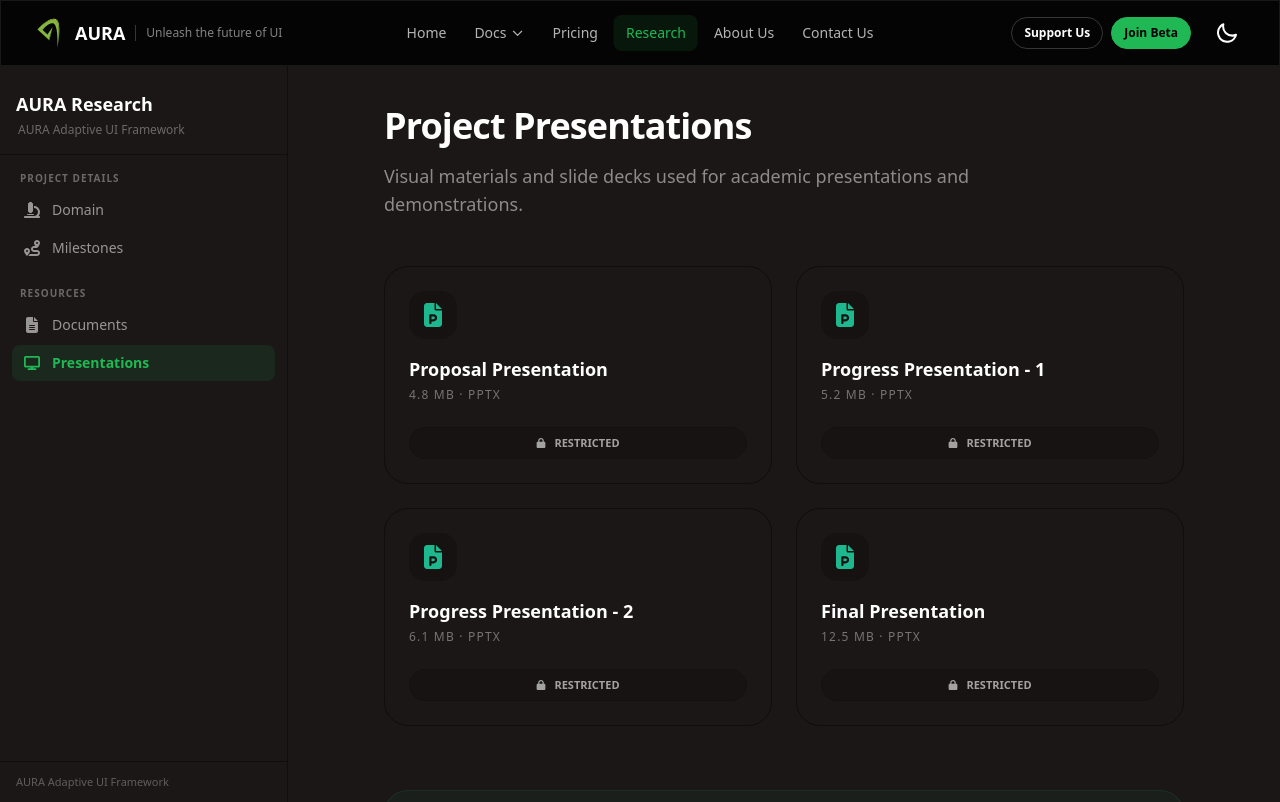
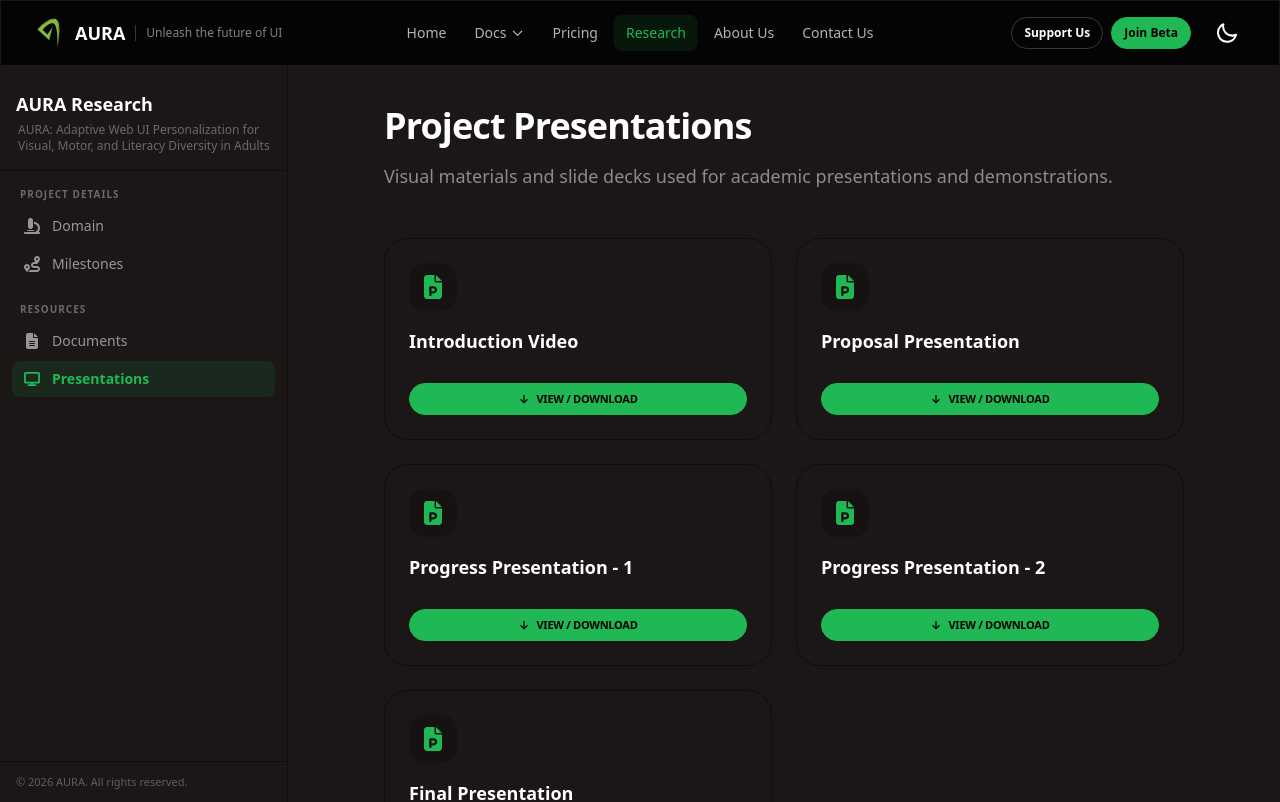
Before and after one commit to RP-25-26J-474/AURA-Website, a React (Vite) app in the folder aura-web/: page /research/presentations in a window 1280 px wide. Built offline with nearby package versions, Linux system fonts and the light colour scheme.

Commit message:
feat: documents and presentation links

```diff
--- /dev/null
+++ b/aura-web/src/constants/research.js
@@ -0,0 +1,91 @@
+export const RESEARCH_MILESTONES = [
+    {
+        title: "Project Proposal",
+        status: "completed",
+        description: "Initial project outline, problem definition, and feasibility study.",
+    },
+    {
+        title: "Progress Presentation - 1",
+        status: "completed",
+        description: "Presentation of initial research findings and prototype architecture.",
+    },
+    {
+        title: "Progress Presentation - 2",
+        status: "completed",
+        description: "Demonstration of core ML models and adaptation layer integration.",
+    },
+    {
+        title: "Final Assessment & Viva",
+        status: "upcoming",
+        description: "Comprehensive evaluation of the entire AURA framework and user studies.",
+    }
+];
+
+export const RESEARCH_DOCUMENTS = [
+    { title: "Project Charter", status: "available", url: "https://drive.google.com/file/d/1ZoNtzcvEEZI6K8w6-I3SD4ElhITsGUwd/view?usp=sharing" },
+    { title: "Proposal Documents", status: "available", url: "https://drive.google.com/drive/folders/1h4KSu76m2nqZN0Dbgx5N9shqS_WCIswk?usp=sharing" },
+    { title: "Checklist 1", status: "available", url: "https://drive.google.com/file/d/1SCNchIudTsvnB9dVYnff-SUZ9cRfQnpu/view?usp=sharing" },
+    { title: "Checklist 2", status: "available", url: "https://drive.google.com/file/d/1qbCDW3SmQ_ojoD0wWGarnLyaNdEmOMsF/view?usp=sharing" },
+    { title: "Checklist 3", status: "locked", url: "" },
+    { title: "Final Document", status: "locked", url: "" },
+];
+
+export const RESEARCH_PRESENTATIONS = [
+    {
+        title: "Introduction Video",
+        status: "available",
+        url: "https://drive.google.com/file/d/1-GARSKS2-2YfXjmgj4MwtKNFWFKt9R7j/view?usp=sharing"
+    },
+    {
+        title: "Proposal Presentation",
+        status: "available",
+        url: "https://drive.google.com/file/d/1JEJ0hui3Fqjly9mIaKbNiXXWviVSknd5/view?usp=sharing"
+    },
+    {
+        title: "Progress Presentation - 1",
+        status: "available",
+        url: "https://drive.google.com/file/d/1_0CiAnwuOhSRxX05oDKQ2OZMSOGUP0Eu/view?usp=sharing"
+    },
+    {
+        title: "Progress Presentation - 2",
+        status: "available",
+        url: "https://drive.google.com/file/d/1JFoAtV2fmRvEQ-DAQeRLrzcS2Jl3475f/view?usp=sharing"
+    },
+    { title: "Final Presentation", status: "locked", size: "12.5 MB", url: "" },
+];
+
+export const RESEARCH_TECHNOLOGIES = [
+    {
+        title: "Frontend Development",
+        items: ["React.js", "TypeScript", "JavaScript", "HTML5", "CSS3", "Tailwind CSS", "Vite", "Context API", "Atomic Design"]
+    },
+    {
+        title: "Browser Extension",
+        items: ["Manifest V3", "Content Scripts", "Service Workers", "Storage API", "Event Tracking"]
+    },
+    {
+        title: "ML & Backend",
+        items: ["Python", "FastAPI", "scikit-learn", "PyTorch", "XGBoost", "Isolation Forest", "KNN", "Autoencoders", "RL"]
+    },
+    {
+        title: "NPM & Infrastructure",
+        items: ["Node.js", "npm", "Component Library", "AdaptiveProvider", "Design Tokens", "Profile Inspector"]
+    },
+    {
+        title: "Database & Storage",
+        items: ["MongoDB", "Local Storage", "Session Storage", "Chrome Local Storage"]
+    },
+    {
+        title: "Testing & Evaluation",
+        items: ["Unit Testing", "Integration Testing", "Profile Simulation", "User Evaluation", "SUS", "Interaction Metrics"]
+    }
+];
+
+export const RESEARCH_OBJECTIVES = [
+    "To develop a browser-based mechanism for capturing and analyzing user interaction data.",
+    "To design a gamified onboarding process to assess visual perception, motor coordination, color vision, and digital literacy.",
+    "To implement machine learning models that identify user behavior patterns and infer accessibility needs.",
+    "To apply real-time UI adaptations such as typography scaling, layout adjustment, color modification, spacing changes, and interaction target resizing.",
+    "To design a reusable frontend component architecture that allows adaptive UI features to be integrated into modern web applications.",
+    "To evaluate the effectiveness of the proposed system using usability, accessibility, interaction accuracy, and user satisfaction measures."
+];
--- a/aura-web/src/routes/research/Documents.jsx
+++ b/aura-web/src/routes/research/Documents.jsx
@@ -1,60 +1,64 @@
 import { FaFilePdf, FaLock, FaArrowDown } from "react-icons/fa6";
+import { RESEARCH_DOCUMENTS } from "../../constants/research";
 
-const docs = [
-  { title: "Project Charter", status: "locked", size: "1.2 MB" },
-  { title: "Proposal Document", status: "locked", size: "2.5 MB" },
-  { title: "Check List Documents", status: "locked", size: "0.8 MB" },
-  { title: "Final Document", status: "locked", size: "15.0 MB" },
-];
+const DocCard = ({ doc }) => {
+  const isLocked = !doc.url && doc.status === "locked";
 
-const DocCard = ({ doc }) => (
+  return (
     <div className="group p-6 rounded-3xl bg-base-100 border border-base-300 hover:border-primary/50 transition-all duration-300 hover:shadow-2xl flex flex-col justify-between">
       <div className="mb-6">
         <div className="w-12 h-12 rounded-2xl bg-base-200 flex items-center justify-center text-primary text-2xl mb-4 group-hover:scale-110 transition-transform">
           <FaFilePdf />
         </div>
         <h3 className="text-lg font-bold text-base-content mb-1 group-hover:text-primary transition-colors">{doc.title}</h3>
-      <p className="text-xs text-base-content/40 font-medium uppercase tracking-widest">{doc.size} · PDF</p>
       </div>
 
-    {doc.status === "locked" ? (
+      {isLocked ? (
         <button className="btn btn-block btn-sm btn-ghost bg-base-200 border-base-300 pointer-events-none opacity-60 gap-2">
           <FaLock className="text-[10px]" />
           <span className="text-[11px] font-bold uppercase">Restricted</span>
         </button>
       ) : (
-      <button className="btn btn-block btn-sm btn-primary gap-2">
+        <a
+          href={doc.url}
+          target="_blank"
+          rel="noopener noreferrer"
+          className="btn btn-block btn-sm btn-primary gap-2"
+        >
           <FaArrowDown className="text-[10px]" />
-        <span className="text-[11px] font-bold uppercase tracking-tight">Download</span>
-      </button>
+          <span className="text-[11px] font-bold uppercase tracking-tight">View / Download</span>
+        </a>
       )}
     </div>
   );
+};
 
 export default function Documents() {
   return (
     <div className="animate-in fade-in zoom-in-95 duration-700">
       <header className="mb-12">
         <h1 className="text-4xl font-bold text-base-content mb-4 tracking-tight">Project Documents</h1>
-        <p className="text-lg text-base-content/50 max-w-2xl">
+        <p className="text-lg text-base-content/50">
           Official documentation, reports, and administrative files related to the AURA project.
         </p>
       </header>
 
       <div className="grid grid-cols-1 sm:grid-cols-2 lg:grid-cols-2 gap-6">
-        {docs.map((doc) => (
+        {RESEARCH_DOCUMENTS.map((doc) => (
           <DocCard key={doc.title} doc={doc} />
         ))}
       </div>
 
-      <div className="mt-16 p-8 rounded-3xl bg-base-200 border border-base-300 flex flex-col items-center text-center">
-        <div className="w-16 h-16 rounded-full bg-base-300 flex items-center justify-center text-2xl text-base-content/30 mb-4">
+      <div className="mt-16 flex flex-col md:flex-row items-center gap-6 p-8 rounded-[2rem] bg-base-200/50 border border-base-300">
+        <div className="w-14 h-14 rounded-2xl bg-primary/10 flex items-center justify-center text-primary text-2xl shrink-0">
           <FaLock />
         </div>
-        <h4 className="text-xl font-bold text-base-content mb-2">Access Restricted</h4>
-        <p className="text-base-content/50 text-sm max-w-md text-justify">
-          Research documents are currently restricted to authorized personnel and academic evaluators. Links will be made public upon final publication.
+        <div className="flex-1">
+          <h4 className="text-lg font-bold text-base-content mb-1">Ongoing Submissions</h4>
+          <p className="text-sm text-base-content/50 leading-relaxed text-justify">
+            Research documents and technical reports are updated periodically following academic evaluations. Final documentation will be uploaded upon the successful completion of the viva voce and project defense.
           </p>
+        </div>
       </div>
     </div>
   );
--- a/aura-web/src/routes/research/Presentations.jsx
+++ b/aura-web/src/routes/research/Presentations.jsx
@@ -1,60 +1,64 @@
 import { FaFilePowerpoint, FaLock, FaArrowDown } from "react-icons/fa6";
+import { RESEARCH_PRESENTATIONS } from "../../constants/research";
 
-const presentations = [
-  { title: "Proposal Presentation", status: "locked", size: "4.8 MB" },
-  { title: "Progress Presentation - 1", status: "locked", size: "5.2 MB" },
-  { title: "Progress Presentation - 2", status: "locked", size: "6.1 MB" },
-  { title: "Final Presentation", status: "locked", size: "12.5 MB" },
-];
+const PresCard = ({ pres }) => {
+  const isLocked = !pres.url && pres.status === "locked";
 
-const PresCard = ({ pres }) => (
-  <div className="group p-6 rounded-3xl bg-base-100 border border-base-300 hover:border-secondary/50 transition-all duration-300 hover:shadow-2xl flex flex-col justify-between">
+  return (
+    <div className="group p-6 rounded-3xl bg-base-100 border border-base-300 hover:border-primary/50 transition-all duration-300 hover:shadow-2xl flex flex-col justify-between">
       <div className="mb-6">
-      <div className="w-12 h-12 rounded-2xl bg-base-200 flex items-center justify-center text-secondary text-2xl mb-4 group-hover:scale-110 transition-transform">
+        <div className="w-12 h-12 rounded-2xl bg-base-200 flex items-center justify-center text-primary text-2xl mb-4 group-hover:scale-110 transition-transform">
           <FaFilePowerpoint />
         </div>
-      <h3 className="text-lg font-bold text-base-content mb-1 group-hover:text-secondary transition-colors">{pres.title}</h3>
-      <p className="text-xs text-base-content/40 font-medium uppercase tracking-widest">{pres.size} · PPTX</p>
+        <h3 className="text-lg font-bold text-base-content mb-1 group-hover:text-primary transition-colors">{pres.title}</h3>
       </div>
 
-    {pres.status === "locked" ? (
+      {isLocked ? (
         <button className="btn btn-block btn-sm btn-ghost bg-base-200 border-base-300 pointer-events-none opacity-60 gap-2">
           <FaLock className="text-[10px]" />
           <span className="text-[11px] font-bold uppercase">Restricted</span>
         </button>
       ) : (
-      <button className="btn btn-block btn-sm btn-secondary gap-2 text-secondary-content">
+        <a
+          href={pres.url}
+          target="_blank"
+          rel="noopener noreferrer"
+          className="btn btn-block btn-sm btn-primary gap-2 text-primary-content"
+        >
           <FaArrowDown className="text-[10px]" />
-        <span className="text-[11px] font-bold uppercase tracking-tight">Download</span>
-      </button>
+          <span className="text-[11px] font-bold uppercase tracking-tight">View / Download</span>
+        </a>
       )}
     </div>
   );
+};
 
 export default function Presentations() {
   return (
     <div className="animate-in fade-in zoom-in-95 duration-700">
       <header className="mb-12">
         <h1 className="text-4xl font-bold text-base-content mb-4 tracking-tight">Project Presentations</h1>
-        <p className="text-lg text-base-content/50 max-w-2xl">
+        <p className="text-lg text-base-content/50">
           Visual materials and slide decks used for academic presentations and demonstrations.
         </p>
       </header>
 
       <div className="grid grid-cols-1 sm:grid-cols-2 lg:grid-cols-2 gap-6">
-        {presentations.map((pres) => (
+        {RESEARCH_PRESENTATIONS.map((pres) => (
           <PresCard key={pres.title} pres={pres} />
         ))}
       </div>
 
-      <div className="mt-16 p-8 rounded-3xl bg-secondary/5 border border-secondary/10 flex flex-col items-center text-center">
-        <div className="w-16 h-16 rounded-full bg-secondary/10 flex items-center justify-center text-2xl text-secondary/40 mb-4">
+      <div className="mt-16 flex flex-col md:flex-row items-center gap-6 p-8 rounded-[2rem] bg-base-200/50 border border-base-300">
+        <div className="w-14 h-14 rounded-2xl bg-primary/10 flex items-center justify-center text-primary text-2xl shrink-0">
           <FaFilePowerpoint />
         </div>
-        <h4 className="text-xl font-bold text-base-content mb-2">Available Soon</h4>
-        <p className="text-base-content/50 text-sm max-w-md text-justify">
-          Presentation slides are undergoing final revisions. Links will be active after each respective milestone is completed and verified.
+        <div className="flex-1">
+          <h4 className="text-lg font-bold text-base-content mb-1">Ongoing Submissions</h4>
+          <p className="text-sm text-base-content/50 leading-relaxed text-justify">
+            Presentation materials are updated periodically following academic evaluations. Final presentation slides will be uploaded upon the successful completion of the viva voce and project defense.
           </p>
+        </div>
       </div>
     </div>
   );
--- a/aura-web/src/routes/research/ResearchSidebar.jsx
+++ b/aura-web/src/routes/research/ResearchSidebar.jsx
@@ -19,14 +19,15 @@ const sections = [
 ];
 
 export default function ResearchSidebar({ onNavigate }) {
+  const currentYear = new Date().getFullYear();
   return (
     <div className="flex flex-col h-full">
       {/* Header */}
       <div className="px-4 pt-6 pb-4 border-b border-base-300">
         <h2 className="text-lg font-bold text-base-content flex items-center gap-2">
-           AURA Research
+          AURA Research
         </h2>
-        <p className="text-xs text-base-content/35 mt-1 ml-0.5">AURA Adaptive UI Framework</p>
+        <p className="text-xs text-base-content/35 mt-1 ml-0.5">AURA: Adaptive Web UI Personalization for Visual, Motor, and Literacy Diversity in Adults </p>
       </div>
 
       {/* Scrollable nav */}
@@ -61,7 +62,7 @@ export default function ResearchSidebar({ onNavigate }) {
 
       {/* Footer */}
       <div className="px-4 py-3 border-t border-base-300 text-[11px] text-base-content/30">
-         AURA Adaptive UI Framework
+        © {currentYear} AURA. All rights reserved.
       </div>
     </div>
   );
```
Also changed, not shown: aura-web/src/routes/research/Domain.jsx (+4 -35 lines), aura-web/src/routes/research/Milestones.jsx (+2 -24 lines). Lines whose indentation alone changed are shown as unchanged.
